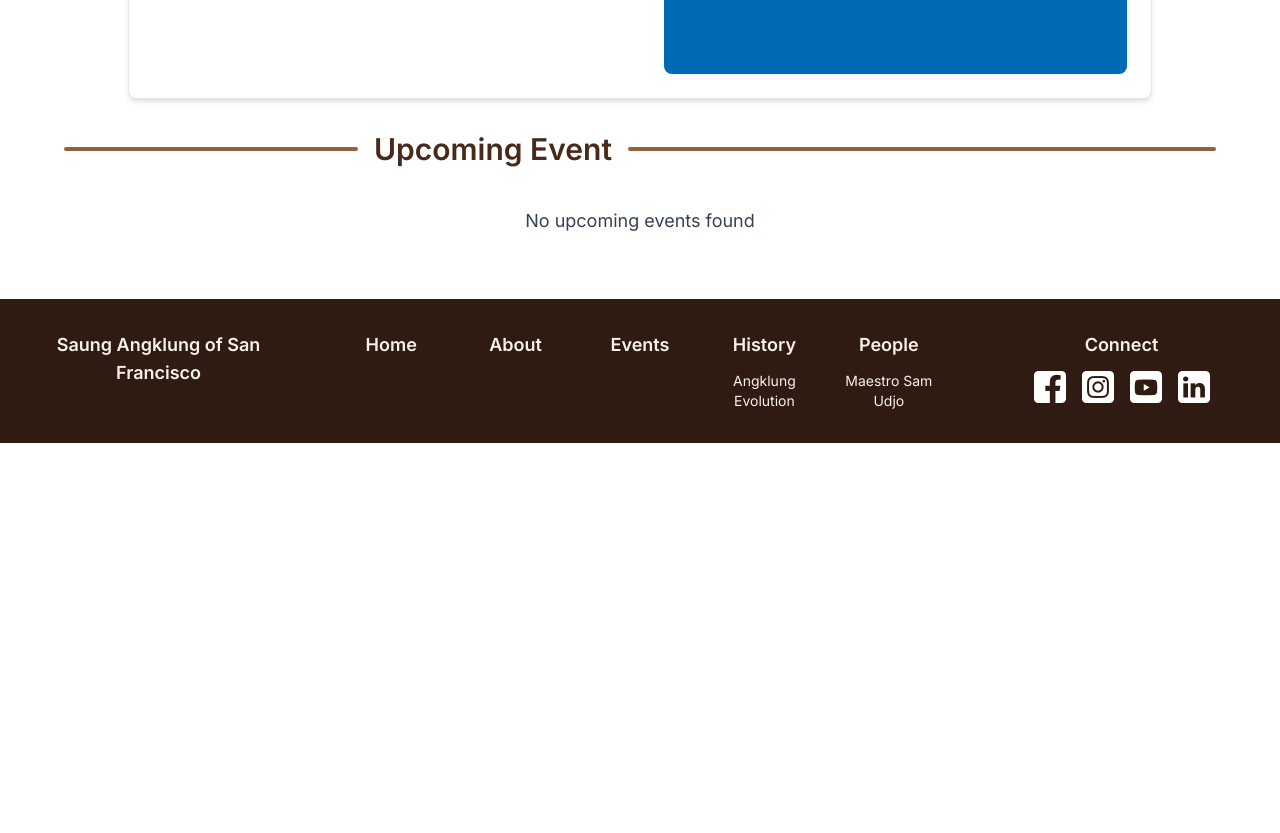
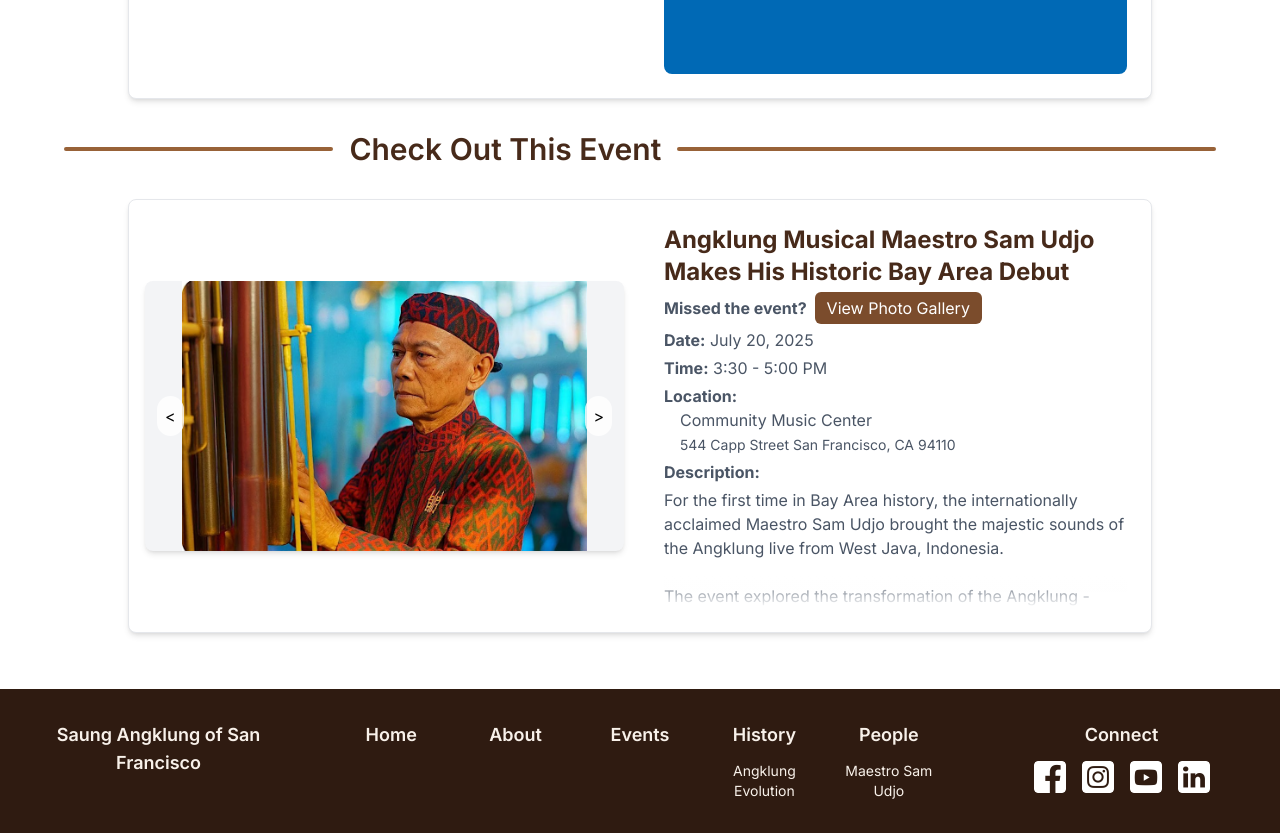
Before and after one commit to AlexHuynh35/HouseOfAngklung, a Next.js app: page / in a window 1280 px wide. Shown: the part 1600-2433 px from the top of the page. Before the commit the page ends 2043 px from the top, so only its background shows below. Built offline with nearby package versions, Linux system fonts and the light colour scheme.

Commit message:
updated upcoming event

```diff
--- a/src/app/events/page.tsx
+++ b/src/app/events/page.tsx
@@ -27,7 +27,7 @@
         </h1>
       </div>
 
-      <SectionTitle title="Upcoming Event" onLeft={true} />
+      <SectionTitle title="Check Out This Event" onLeft={true} />
 
       <UpcomingEvent />
 
--- a/src/app/page.tsx
+++ b/src/app/page.tsx
@@ -32,7 +32,7 @@
         isFit={false}
       />
 
-      <SectionTitle title="Upcoming Event" onLeft={true} />
+      <SectionTitle title="Check Out This Event" onLeft={true} />
 
       <UpcomingEvent />
     </section>
--- a/src/components/upcoming.tsx
+++ b/src/components/upcoming.tsx
@@ -1,17 +1,20 @@
-import { getUpcomingEvent } from "@/data/events";
+import { getUpcomingEvent, getMostRecentEvent } from "@/data/events";
 import EventCard from "@/components/event";
 
 export default function UpcomingEvent() {
-  const upcomingEvents = getUpcomingEvent();
+  const upcomingEvent = getUpcomingEvent();
+  const mostRecentEvent = getMostRecentEvent();
 
   return (
     <div>
-      {upcomingEvents ? (
-        <EventCard {...upcomingEvents} />
+      {upcomingEvent ? (
+        <EventCard {...upcomingEvent} />
+      ) : mostRecentEvent ? (
+        <EventCard {...mostRecentEvent} />
       ) : (
         <div className="max-w-4xl mx-auto text-center my-10 px-4">
           <p className="text-gray-700 text-md md:text-lg">
-            No upcoming events found
+            No events found
           </p>
         </div>
       )}
--- a/src/data/events.ts
+++ b/src/data/events.ts
@@ -81,3 +81,13 @@
 
   return upcoming[0] || null;
 }
+
+export function getMostRecentEvent(): Event | null {
+  const now = new Date();
+
+  const pastEvents = events
+    .filter(event => new Date(event.date) <= now)
+    .sort((a, b) => new Date(b.date).getTime() - new Date(a.date).getTime());
+
+  return pastEvents[0] || null;
+}
```
